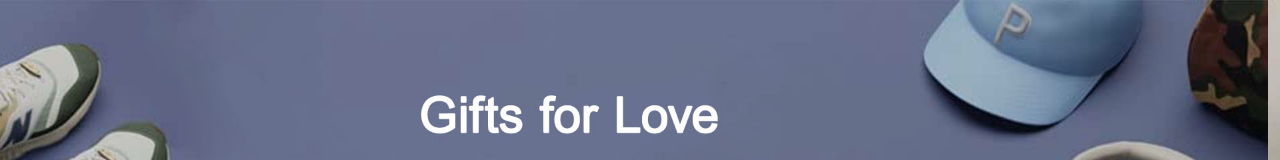
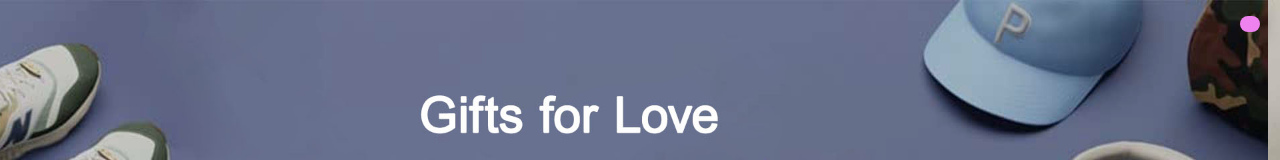
Before and after one commit to MaroufEbrahimi/famousShop, a React (Create React App) app: page / in a window 1280 px wide. Shown: the top 160 px of the page. Built offline with nearby package versions, Linux system fonts and the light colour scheme.

Commit message:
style for check list button

```diff
--- a/src/components/Controls/Controls.css
+++ b/src/components/Controls/Controls.css
@@ -5,3 +5,29 @@
   grid-template-columns: repeat(auto-fit, minmax(280px, auto));
   grid-gap: 1rem;
 }
+
+/* check list button */
+.checkout {
+  position: fixed;
+  top: 10px;
+  right: 20px;
+}
+
+.checkout button {
+  padding: 8px 10px;
+  border: none;
+  outline: none;
+  border-radius: 8px;
+  background: #ee82ee;
+  color: #fff;
+  font-size: 17px;
+  box-shadow: 2px 0px 20px 0px rgba(0, 0, 0, 0.5);
+  cursor: pointer;
+  transition: all ease-in-out 0.3s;
+  letter-spacing: 0.03em;
+  font-family: "Segoe UI", Tahoma, Geneva, Verdana, sans-serif;
+}
+
+.checkout button:hover {
+  box-shadow: 0px 0px 20px 0px rgba(0, 0, 0, 0.24);
+}
```
